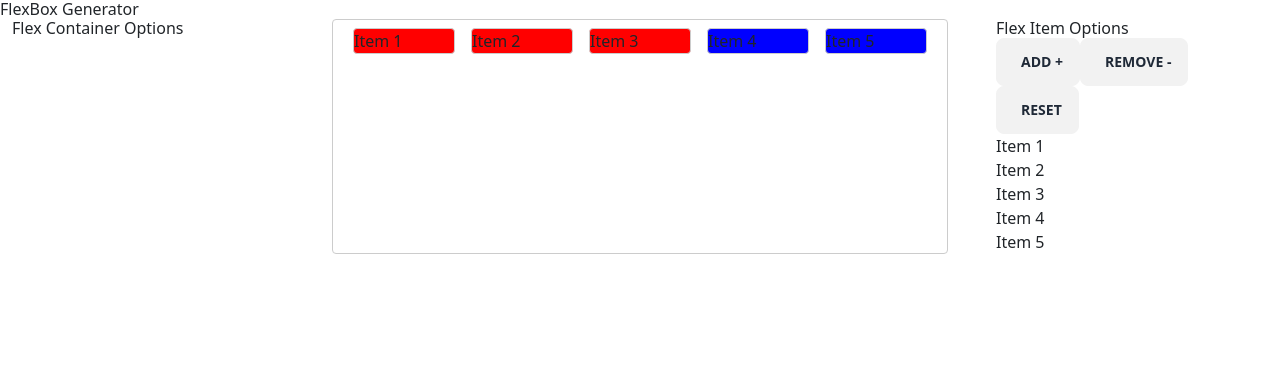
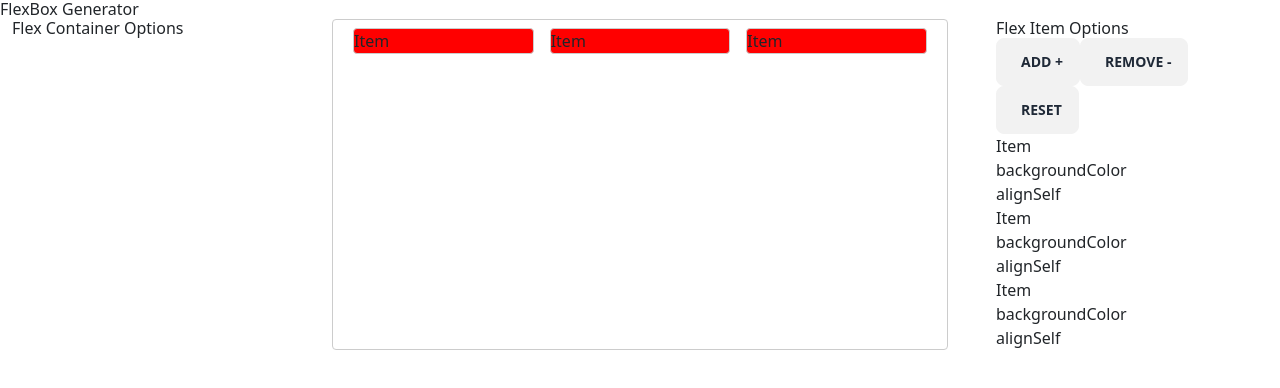
Before and after one commit to seangravener/FlexBoxGenerator, an Angular app: page / in a window 1280 px wide. Shown: the top 388 px of the page. Built offline with nearby package versions, Linux system fonts and the light colour scheme.

Commit message:
Refactor fixtures/constants

```diff
--- a/src/app/flex-box-generator/components/flex-items/flex-item.constants.ts
+++ b/src/app/flex-box-generator/components/flex-items/flex-item.constants.ts
@@ -1,7 +1,18 @@
-export const DEFAULT_STYLES = {
-  alignSelf: 'auto',
-  order: '0',
-  backgroundColor: 'red',
-};
+import { FlexItem } from './flex-item.model';
 
-export const DEFAULT_CONTENT = 'Item';
+export const FLEX_ITEM_STYLE = { backgroundColor: 'red', alignSelf: 'auto' };
+export const FLEX_ITEM = { content: 'Item', style: FLEX_ITEM_STYLE };
+
+export const DEFAULT_STYLES = { ...FLEX_ITEM.style };
+export const DEFAULT_CONTENT = FLEX_ITEM.content;
+
+export const DEFAULT_FLEX_ITEM: FlexItem = {
+  content: DEFAULT_CONTENT,
+  style: DEFAULT_STYLES
+} as FlexItem;
+
+export const DEFAULT_FLEX_ITEMS: FlexItem[] = [
+  DEFAULT_FLEX_ITEM,
+  DEFAULT_FLEX_ITEM,
+  DEFAULT_FLEX_ITEM
+];
--- a/src/app/flex-box-generator/components/flex-items/flex-item.model.ts
+++ b/src/app/flex-box-generator/components/flex-items/flex-item.model.ts
@@ -1,16 +1,15 @@
-import { DEFAULT_CONTENT, DEFAULT_STYLES } from './flex-item.constants';
+import { DEFAULT_FLEX_ITEM } from './flex-item.constants';
 import { FlexItemProps, FlexItemStyles } from './flex-item.interface';
-
-const defaults: FlexItemProps = {
-  content: DEFAULT_CONTENT,
-  style: DEFAULT_STYLES,
-};
 
 export class FlexItem implements FlexItemProps {
   content: string;
   style: FlexItemStyles;
 
-  constructor({ content, style }: FlexItemProps = defaults) {
+  get styleProperties(): string[] {
+    return Object.keys(this.style)
+  }
+
+  constructor({ content, style }: FlexItemProps = DEFAULT_FLEX_ITEM) {
     this.content = content;
     this.style = style;
   }
--- a/src/app/flex-box-generator/components/flex-items/flex-items.component.html
+++ b/src/app/flex-box-generator/components/flex-items/flex-items.component.html
@@ -6,6 +6,13 @@
   <ng-container *ngFor="let item of flexItems">
     <div class="item-option">
       {{ item.content }}
+
+      <ul>
+        <li *ngFor="let styleProp of item.styleProperties">
+{{ styleProp }}
+        </li>
+      </ul>
+
     </div>
   </ng-container>
 </div>
--- a/src/app/flex-box-generator/components/flex-items/flex-items.service.ts
+++ b/src/app/flex-box-generator/components/flex-items/flex-items.service.ts
@@ -1,7 +1,8 @@
 import { Injectable } from '@angular/core';
 import { StateService } from '../../core/services/state.service';
-import { filter, startWith, takeWhile, tap } from 'rxjs';
+import { filter, map, share, shareReplay, startWith, takeWhile, tap } from 'rxjs';
 import { FlexItem } from './flex-item.model';
+import { DEFAULT_FLEX_ITEMS } from './flex-item.constants';
 
 @Injectable({ providedIn: 'root' })
 export class FlexItemsService {
@@ -10,8 +11,10 @@ export class FlexItemsService {
   constructor(private stateService: StateService) {}
 
   flexItems$ = this.stateService.get<FlexItem[]>('flexItems').pipe(
-    takeWhile((items) => !!items),
-    tap((items) => (this.flexItems = items))
+    takeWhile((items) => Boolean(items)),
+    map((items) => items.map((item) => new FlexItem(item))),
+    tap((items) => (this.flexItems = items)),
+    shareReplay()
   );
 
   addItem() {
@@ -23,6 +26,6 @@ export class FlexItemsService {
   }
 
   resetItems() {
-    this.stateService.set('flexItems', []);
+    this.stateService.set('flexItems', DEFAULT_FLEX_ITEMS);
   }
 }
--- a/src/app/flex-box-generator/core/fixtures/flex-items.ts
+++ b/src/app/flex-box-generator/core/fixtures/flex-items.ts
@@ -1,9 +1,7 @@
-export const FLEX_ITEMS = {
-  flexItems: [
-    { content: 'Item 1', style: { backgroundColor: 'red' } },
-    { content: 'Item 2', style: { backgroundColor: 'red' } },
-    { content: 'Item 3', style: { backgroundColor: 'red' } },
-    { content: 'Item 4', style: { backgroundColor: 'blue' } },
-    { content: 'Item 5', style: { backgroundColor: 'blue' } },
-  ],
+import { FLEX_ITEM } from "../../components/flex-items/flex-item.constants";
+import { FlexItem } from "../../components/flex-items/flex-item.model";
+import { Slice } from "../services/store.provider";
+
+export const FLEX_ITEMS_SLICE: Slice<FlexItem[]> = {
+  flexItems: [FLEX_ITEM, FLEX_ITEM, FLEX_ITEM],
 };
--- a/src/app/flex-box-generator/core/services/state.service.ts
+++ b/src/app/flex-box-generator/core/services/state.service.ts
@@ -1,20 +1,12 @@
 import { Injectable } from '@angular/core';
 // import { HttpClient } from '@angular/common/http';
-import { Observable, of, tap } from 'rxjs';
+import { Observable, delay, of, tap } from 'rxjs';
 
 import { Slice, StoreProvider } from './store.provider';
+import { DEFAULT_FLEX_ITEMS } from '../../components/flex-items/flex-item.constants';
 import { FlexItem } from '../../components/flex-items/flex-item.model';
 
-export type FlexItems = FlexItem[];
-const api: Slice<FlexItems> = {
-  flexItems: [
-    { content: 'Item 1', style: { backgroundColor: 'red' } },
-    { content: 'Item 2', style: { backgroundColor: 'red' } },
-    { content: 'Item 3', style: { backgroundColor: 'red' } },
-    { content: 'Item 4', style: { backgroundColor: 'blue' } },
-    { content: 'Item 5', style: { backgroundColor: 'blue' } },
-  ] as FlexItem[],
-};
+const fakeApi$: Observable<any> = of(DEFAULT_FLEX_ITEMS);
 
 @Injectable({ providedIn: 'root' })
 export class StateService {
@@ -29,7 +21,7 @@ export class StateService {
     // .get<T>(`${api.local}/${slice}`)
     // .pipe(tap((state) => this.store.set<T>(slice, state as T)));
 
-    return of(api[slice] as T).pipe(
+    return fakeApi$.pipe(
       tap((state) => this.store.set<T>(slice, state as T))
     );
   }
```
Also changed, not shown: 2 other files (tests, documents, lock files or other folders).
